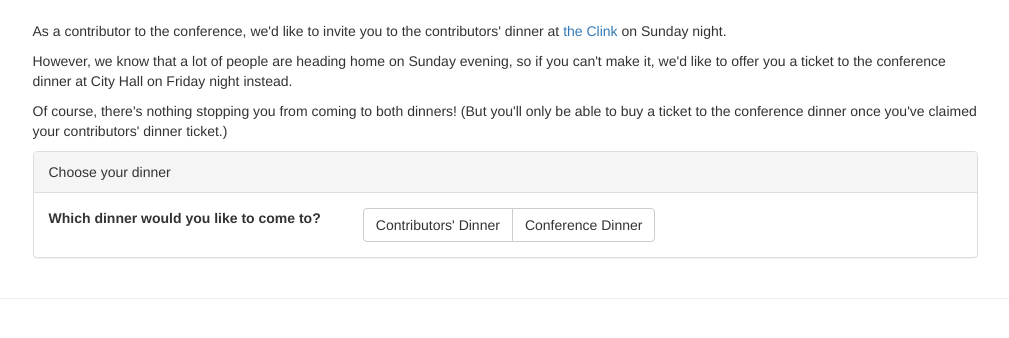
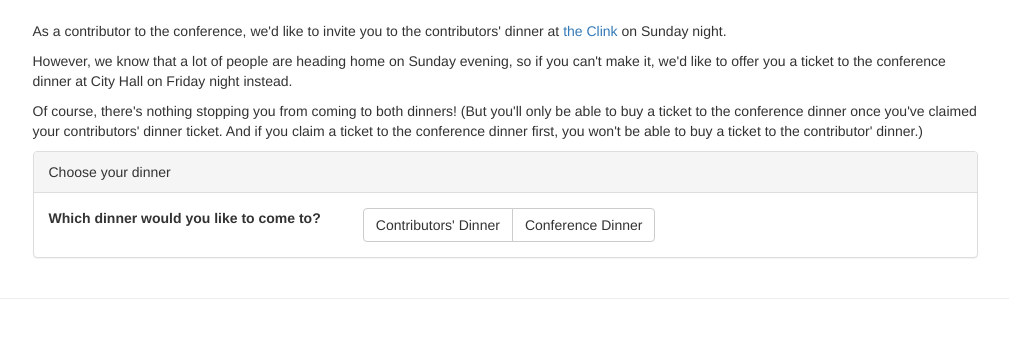
Before and after one commit to PyconUK/ironcage, a Django app: page /dinners/contributors-dinner/ in a window 1280 px wide. Shown: the part 51-389 px from the top of the page, without its empty margins (135-1144 px from the left). Run offline with Django 3.2, Linux system fonts and the light colour scheme; a user stored in the database is signed in; tables that the repository leaves empty hold one stand-in row (values such as "Sample post"); some libraries are stand-ins or nearby versions.

Commit message:
Further update dinner instructions

```diff
--- a/dinners/templates/dinners/contributors_dinner_unbooked.html
+++ b/dinners/templates/dinners/contributors_dinner_unbooked.html
@@ -11,7 +11,7 @@
 </p>
 
 <p>
-  Of course, there's nothing stopping you from coming to both dinners!  (But you'll only be able to buy a ticket to the conference dinner once you've claimed your contributors' dinner ticket.)
+  Of course, there's nothing stopping you from coming to both dinners!  (But you'll only be able to buy a ticket to the conference dinner once you've claimed your contributors' dinner ticket.  And if you claim a ticket to the conference dinner first, you won't be able to buy a ticket to the contributor' dinner.)
 </p>
 {% elif contributors_dinner_seats_left %}
 <p>
```
